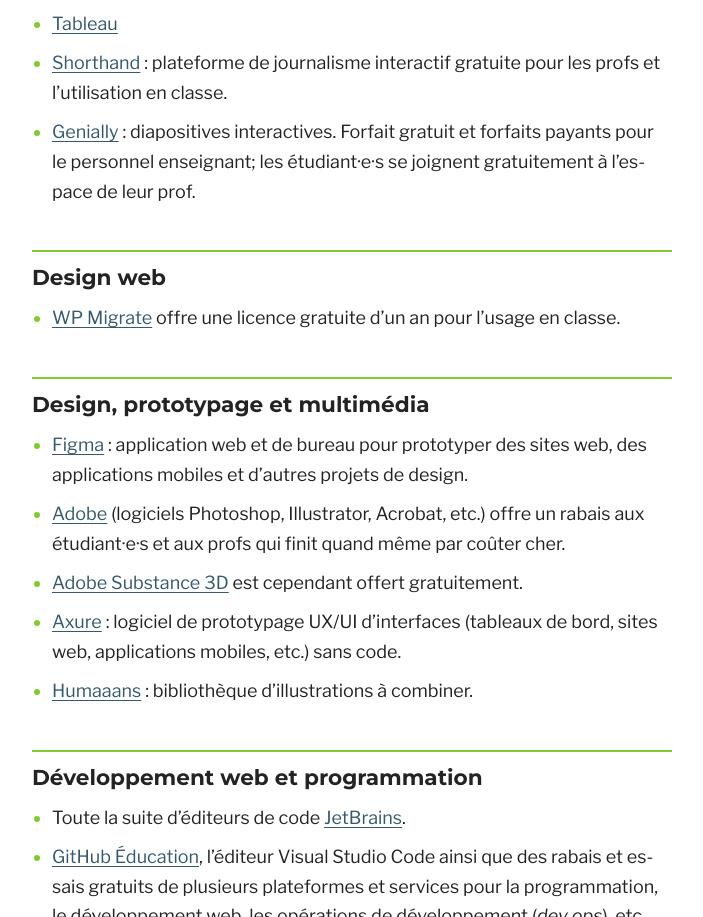
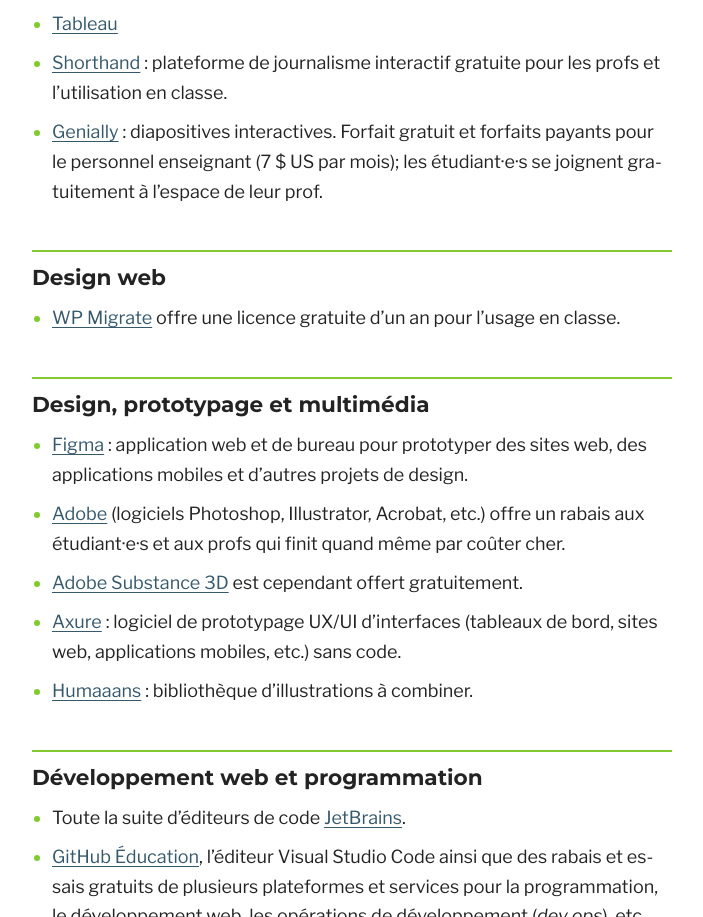
Before and after one commit to schoukah/schoukah.github.io, a plain HTML site: page docs/ressources-etudiantes/index.html in a window 1280 px wide. Shown: the part 1895-2812 px from the top of the page, without its empty margins (288-991 px from the left). Drawn offline with nearby package versions, Linux system fonts and the light colour scheme.

Commit message:
Mise à jour du site (2026-11-22)

```diff
--- a/docs/ressources-etudiantes/index.html
+++ b/docs/ressources-etudiantes/index.html
@@ -66,7 +66,7 @@
 <ul>
 <li><a href="https://www.tableau.com/academic/students">Tableau</a></li>
 <li><a href="https://shorthand.com/pricing/">Shorthand</a> : plateforme de journalisme interactif gratuite pour les profs et l’utilisation en classe.</li>
-<li><a href="https://genially.com/fr/plans/education/">Genially</a> : diapositives interactives. Forfait gratuit et forfaits payants pour le personnel enseignant; les étudiant·e·s se joignent gratuitement à l’espace de leur prof.</li>
+<li><a href="https://genially.com/fr/plans/education/">Genially</a> : diapositives interactives. Forfait gratuit et forfaits payants pour le personnel enseignant (7 $ US par mois); les étudiant·e·s se joignent gratuitement à l’espace de leur prof.</li>
 </ul>
 <h2 id="design-web">Design web</h2>
 <ul>
```
